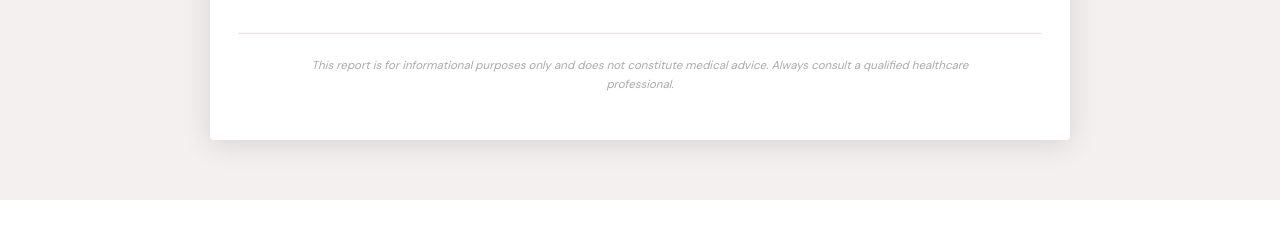
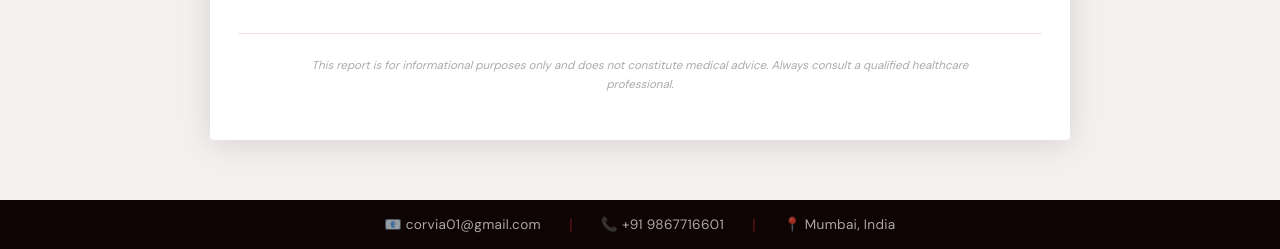
Before and after one commit to MRUNAL0727/CORVIA, a Flask app: page /my-report in a window 1280 px wide. Shown: the part 1687-1936 px from the top of the page. Before the commit the page ends 1887 px from the top, so only its background shows below. Run offline with Flask 3, Linux system fonts and the light colour scheme; some libraries are stand-ins or nearby versions; some web fonts are replaced.

Commit message:
Add contact footer strip to my-report.html

```diff
--- a/templates/my-report.html
+++ b/templates/my-report.html
@@ -915,6 +915,55 @@
             doc.save('CORVIA_Report_' + name.replace(/\s+/g,'_') + '.pdf');
         }
     </script>
+
+    <!-- ── CONTACT FOOTER STRIP ── -->
+    <div class="contact-strip">
+        <div class="contact-strip-inner">
+            <a href="mailto:corvia01@gmail.com" class="contact-item">📧 corvia01@gmail.com</a>
+            <span class="contact-divider">|</span>
+            <a href="tel:+919867716601" class="contact-item">📞 +91 9867716601</a>
+            <span class="contact-divider">|</span>
+            <span class="contact-item">📍 Mumbai, India</span>
+        </div>
+    </div>
+
+    <style>
+        .contact-strip {
+            background: #0f0404;
+            padding: 14px 5%;
+            margin: 0;
+        }
+        .contact-strip-inner {
+            max-width: 1200px;
+            margin: 0 auto;
+            display: flex;
+            align-items: center;
+            justify-content: center;
+            gap: 28px;
+            flex-wrap: wrap;
+        }
+        .contact-item {
+            font-size: 0.85rem;
+            color: rgba(255,255,255,0.65);
+            font-family: 'DM Sans', sans-serif;
+            letter-spacing: 0.3px;
+            text-decoration: none;
+            transition: color 0.3s ease;
+        }
+        .contact-item:hover {
+            color: #b22222;
+        }
+        .contact-divider {
+            color: rgba(178,34,34,0.45);
+            font-size: 1rem;
+        }
+        @media (max-width: 600px) {
+            .contact-strip-inner { gap: 12px; }
+            .contact-item { font-size: 0.78rem; }
+            .contact-divider { display: none; }
+        }
+    </style>
+
 <link rel="stylesheet" href="{{ url_for('static', filename='css/corvia-chat.css') }}">
 <script src="{{ url_for('static', filename='js/corvia-chat.js') }}"></script>
 </body>
```
